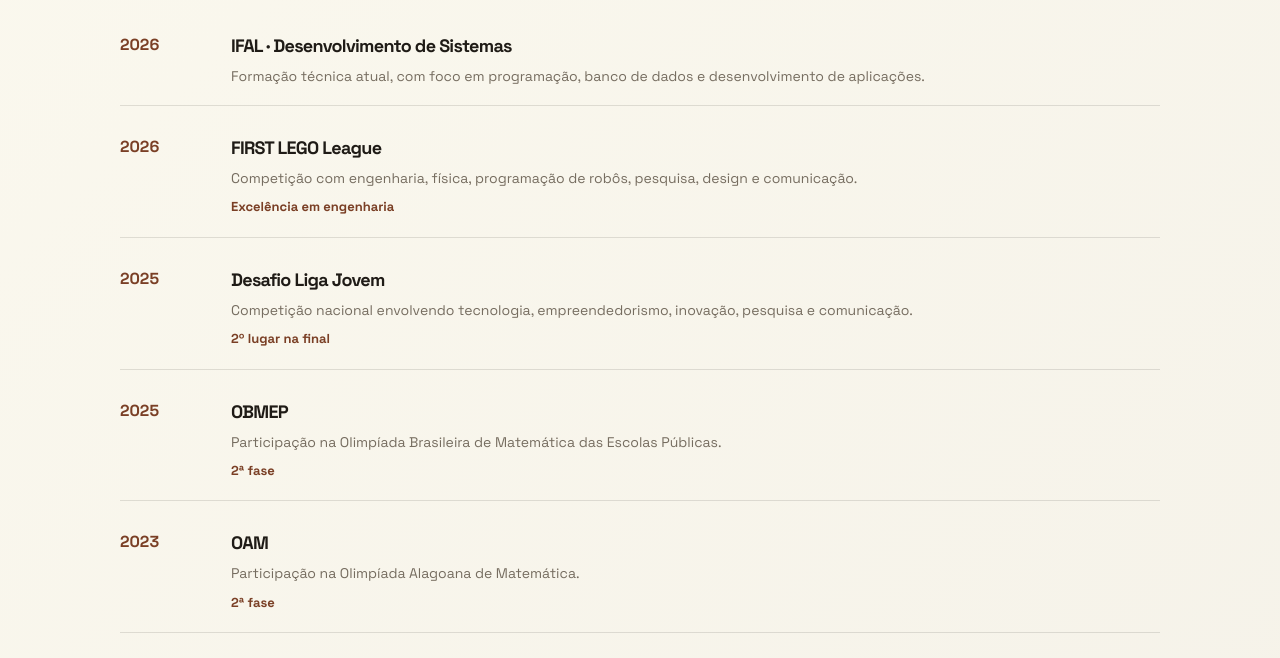
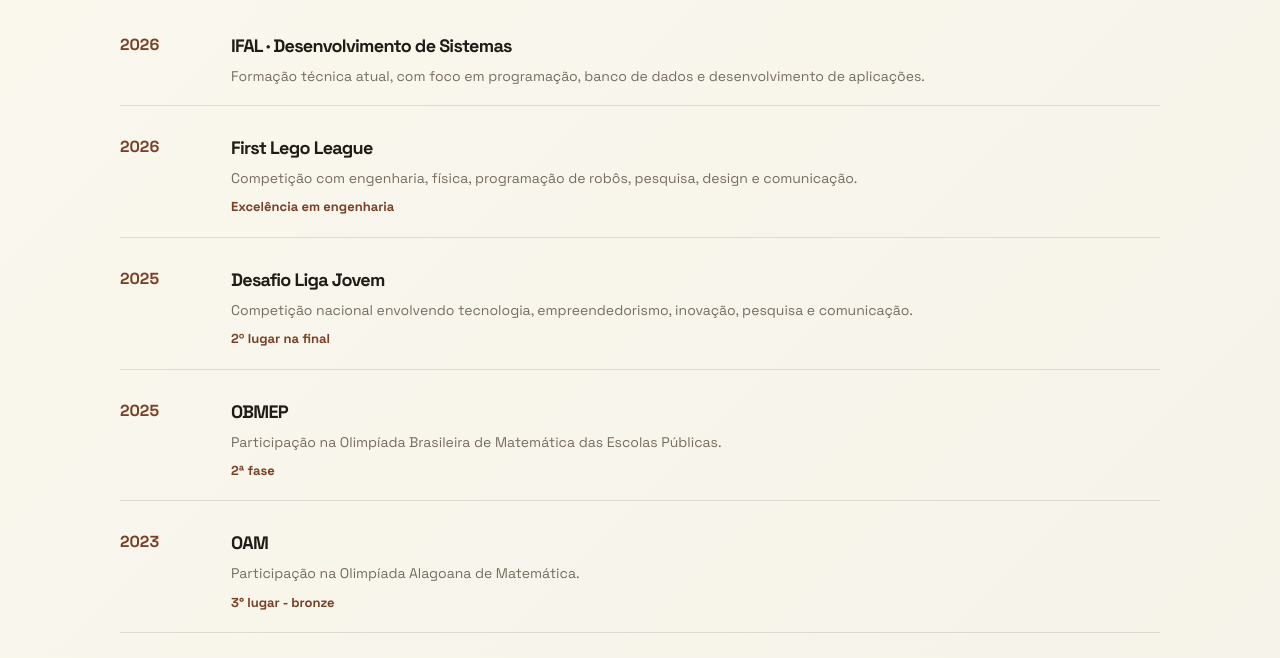
Before and after one commit to Ualter-Lab/portfolio, a plain HTML site: page index.html in a window 1280 px wide. Shown: the part 2140-2798 px from the top of the page. Drawn offline with Linux system fonts and the light colour scheme.

Commit message:
Atualizar o index.html

```diff
--- a/index.html
+++ b/index.html
@@ -624,7 +624,7 @@
           <article class="experience-item">
             <div class="experience-year">2026</div>
             <div>
-              <h3>FIRST LEGO League</h3>
+              <h3>First Lego League</h3>
               <p>Competição com engenharia, física, programação de robôs, pesquisa, design e comunicação.</p>
               <span class="result">Excelência em engenharia</span>
             </div>
@@ -653,7 +653,7 @@
             <div>
               <h3>OAM</h3>
               <p>Participação na Olimpíada Alagoana de Matemática.</p>
-              <span class="result">2ª fase</span>
+              <span class="result">3° lugar - bronze</span>
             </div>
           </article>
 
```
